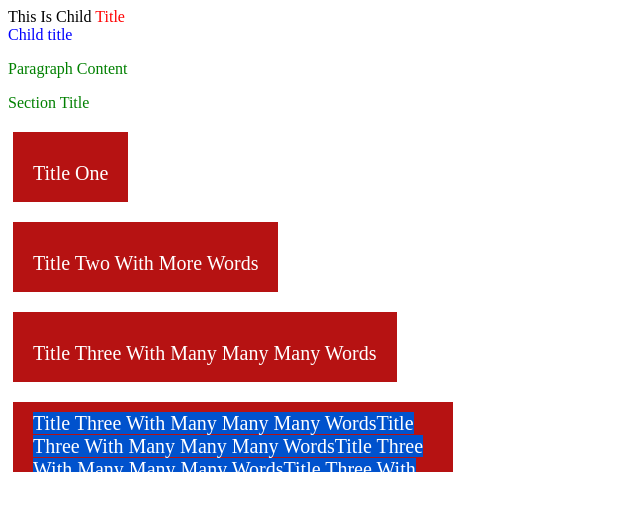
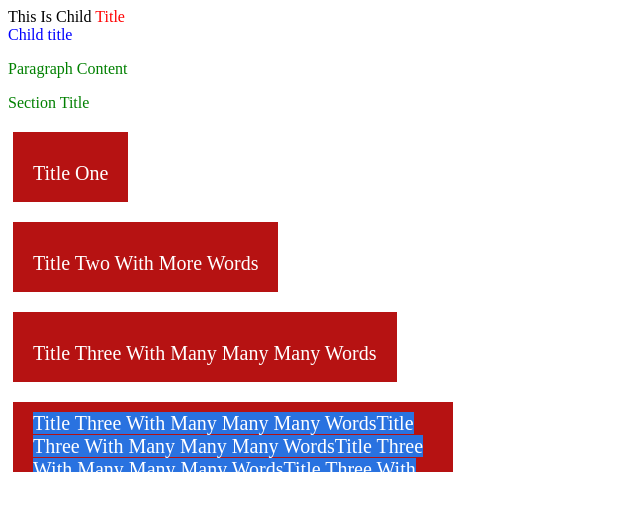
Before and after one commit to Moamen771/GDSC_Frontend_Task5, a plain HTML site: page index.html in a window 1280 px wide. Shown: the top 509 px of the page, without its empty margins (0-640 px from the left). Drawn offline with nearby package versions, Linux system fonts and the light colour scheme; a web font is replaced by a local one.

Commit message:
add modefication

```diff
--- a/Style.css
+++ b/Style.css
@@ -30,7 +30,7 @@
 }
 
 .t4 span {
-    background-color: rgb(0, 82, 205);
+    background-color: rgb(41, 114, 224);
 }
 
 /* template no.3 */
```
